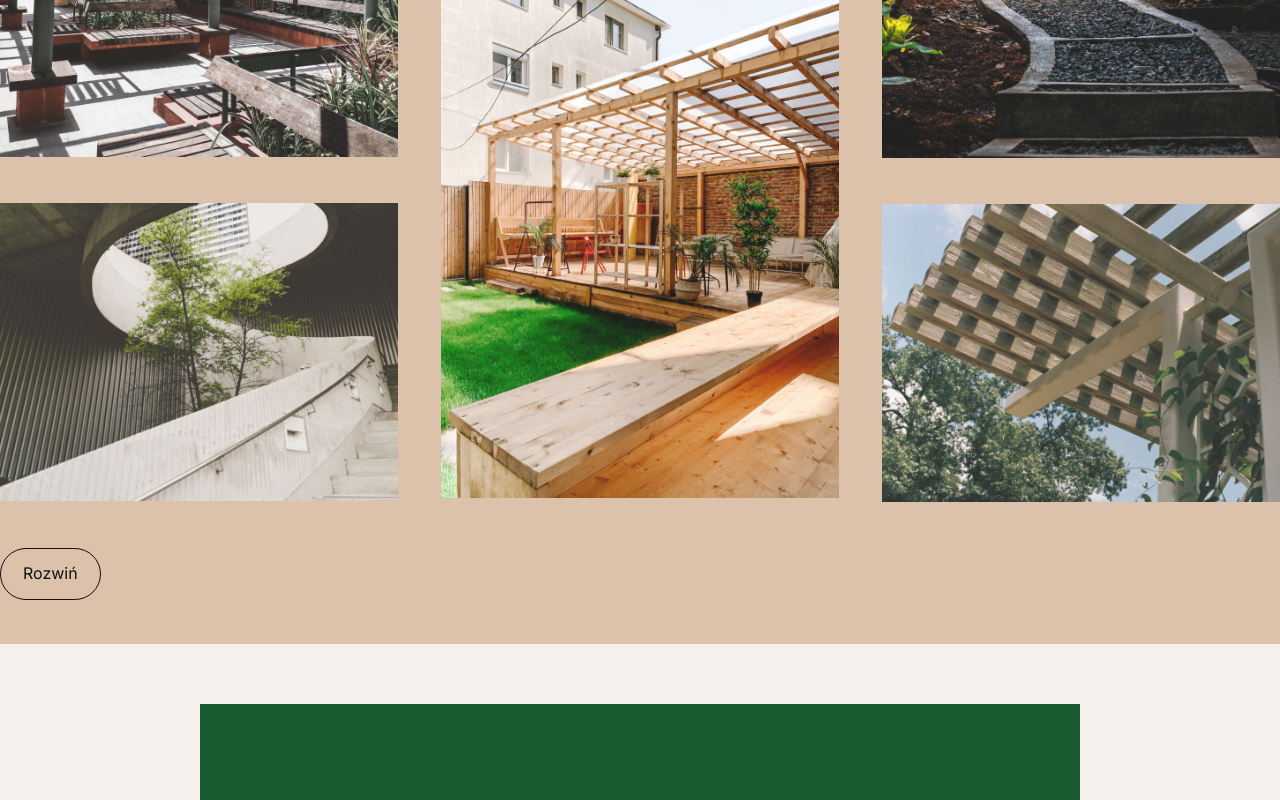
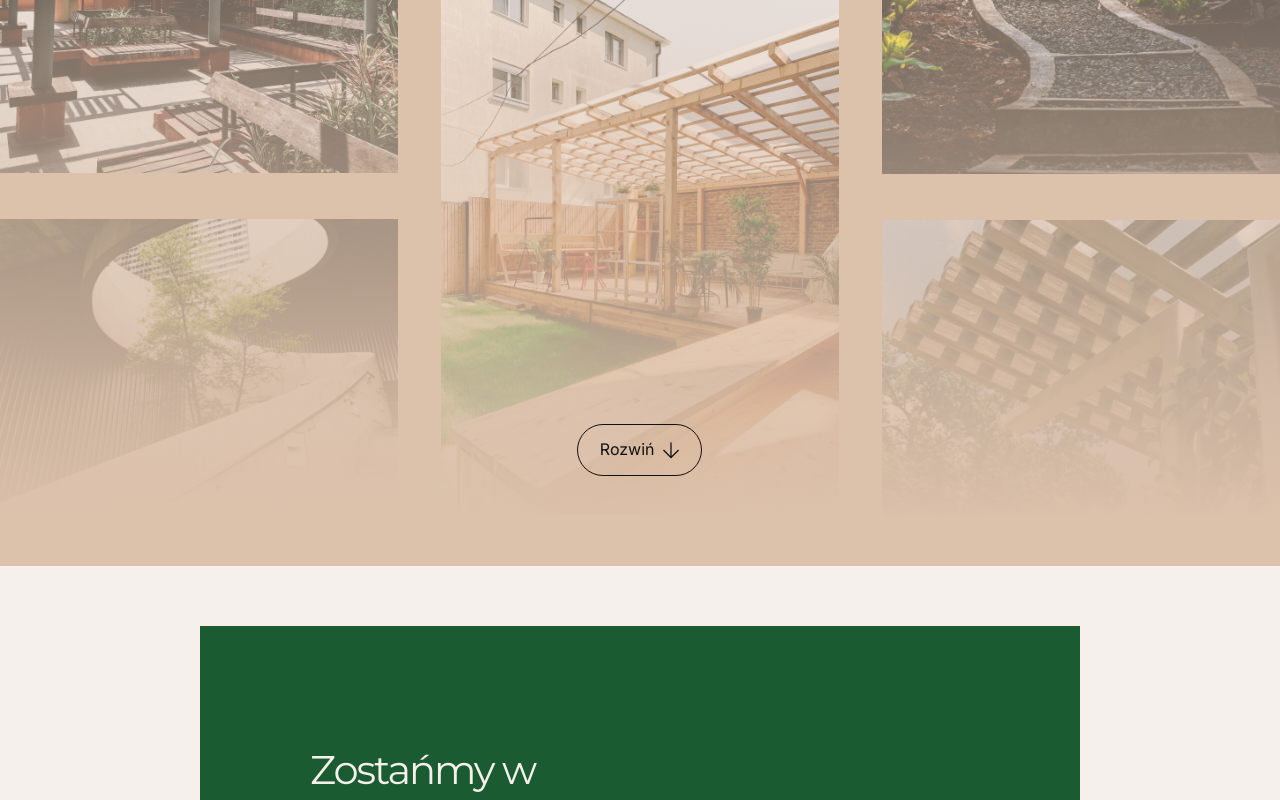
Before and after one commit to natalia-klonowska/adRespect-task, a website: page index.html in a window 1280 px wide. Shown: the part 3649-4449 px from the top of the page. Drawn offline with Linux system fonts and the light colour scheme.

Commit message:
add gallery gradient

```diff
--- a/index.html
+++ b/index.html
@@ -221,6 +221,7 @@
             </div>
 
             <button class="projects__button">Rozwiń</button>
+            <div class="gradient"></div>
         </section>
 
         <section class="contact" id="contact">
--- a/styles/footer.css
+++ b/styles/footer.css
@@ -9,10 +9,11 @@
 
 .footer__contact {
     display: flex;
-    width: 1040px;
     flex-direction: column;
     align-items: flex-start;
     gap: 62px;
+    width: 100%;
+
 }
 
 .line-1 {
@@ -61,7 +62,7 @@
 }
 
 .line {
-    width: 1040px;
+    width: 100%;
     height: 1px;
     background: #F5F0EC;
 }
@@ -112,9 +113,9 @@
 
 .footer__info {
     display: flex;
-    width: 1040px;
     justify-content: space-between;
     align-items: center;
+    width: 100%;
 }
 
 .footer__info span {
--- a/styles/main.css
+++ b/styles/main.css
@@ -68,6 +68,7 @@ body {
     opacity: 0;
     transition: opacity 0.3s ease-in-out, transform 0.3s ease-in-out;
     transform: translateY(-10px);
+    z-index: 1;
 }
 
 .dropdown-menu a:hover {
--- a/styles/projects.css
+++ b/styles/projects.css
@@ -1,6 +1,15 @@
 .projects {
-    padding: 120px 0px 44px 0px;
+    padding: 120px 0px 2px 0px;
     background: var(--beige, #DCC1AB);
+    position: relative;
+}
+
+.gradient {
+    width: 100%;
+    height: 55%;
+    position: absolute;
+    bottom: 44px;
+    background: linear-gradient(360deg, #DCC1AB 0%, rgba(214, 183, 158, 0.00) 100%);
 }
 
 .projects__texts {
@@ -20,6 +29,7 @@
     font-weight: 400;
     line-height: 150%; /* 18px */
     letter-spacing: -0.12px;
+    margin-bottom: 16px;
 }
 
 .projects__headline {
@@ -52,7 +62,10 @@
 }
 
 .projects__button {
-    display: inline-flex;
+    position: absolute;
+    bottom: 90px;
+    right: calc(50% - 61.5px);
+    display: flex;
     padding: 12px 22px 14px 22px;
     align-items: center;
     gap: 8px;
@@ -65,4 +78,26 @@
     font-style: normal;
     font-weight: 400;
     line-height: 150%; /* 24px */
+    z-index: 1;
 }
+
+.projects__button:hover {
+    border: 1px solid var(--black, #1B5B31);
+    color: var(--black, #1B5B31);
+    box-shadow: 0px 4px 4px 0px rgba(0, 0, 0, 0.5);
+}
+
+.projects__button::after {
+    content: url("../images/icons/arrow-down-black.svg");
+    width: 16px;
+    height: 16px;
+
+}
+
+.projects__button:hover::after {
+    content: url("../images/icons/arrow-down.svg");
+    width: 16px;
+    height: 16px;
+    transform: rotate(180deg);
+
+}
```
Also changed, not shown: package.json (added, +16 -0 lines), images/icons/arrow-down-black.svg (added), 1 other file.
